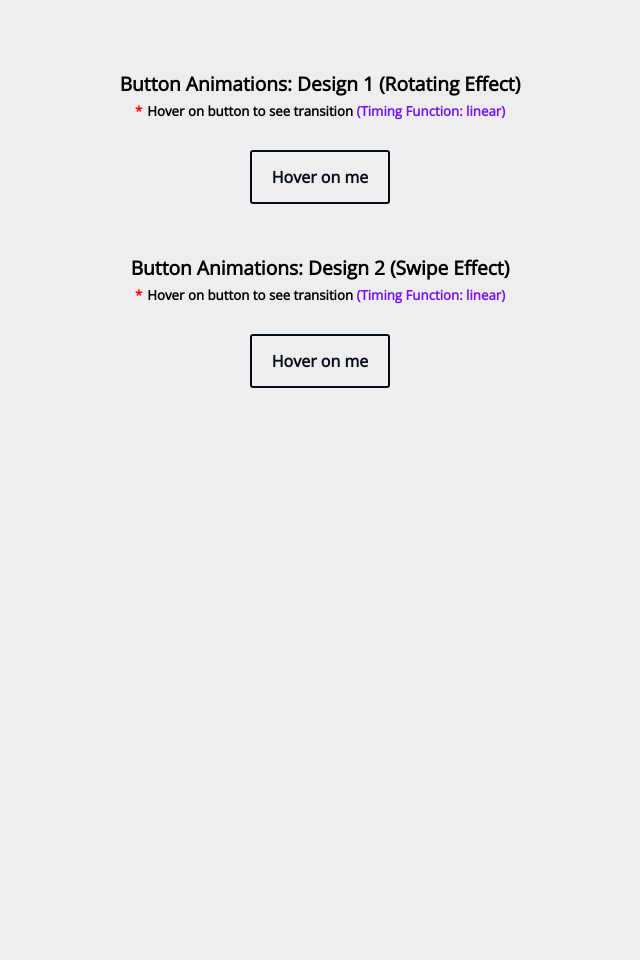
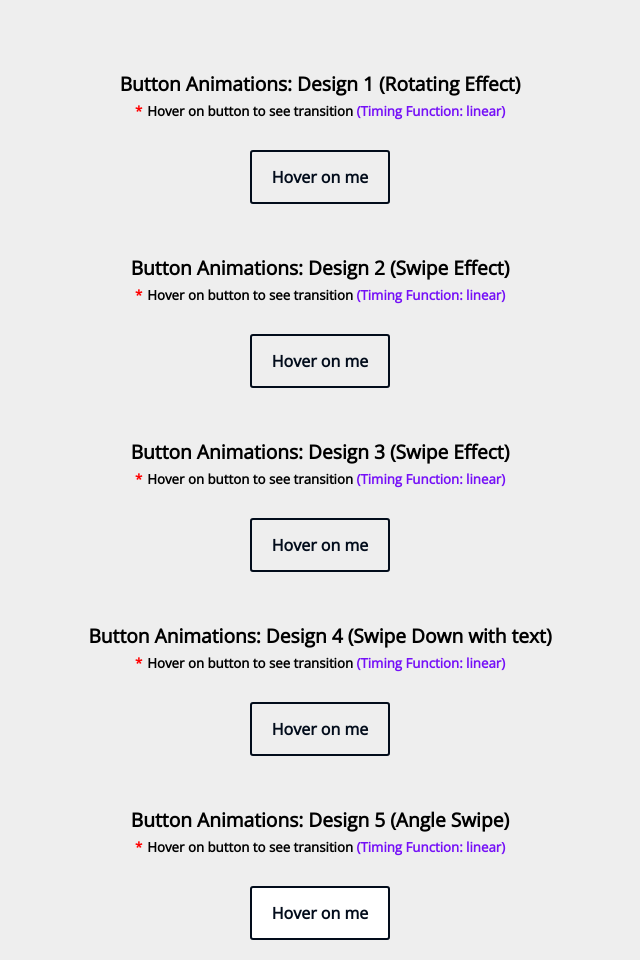
Before and after one commit to Yibaebi/css_animations, a plain HTML site: page Pages/Button Animations/Design 1/button_1.html in a window 1280 px wide. Shown: the whole page, without its empty margins (320-960 px from the left). Before the commit the page ends 800 px from the top, so only its background shows below. Drawn offline with nearby package versions, Linux system fonts and the light colour scheme.

Commit message:
add three new button effects using the transition property

```diff
--- a/Pages/Button Animations/Design 1/button_1.html
+++ b/Pages/Button Animations/Design 1/button_1.html
@@ -30,5 +30,25 @@
       <span class="title_emph">(Timing Function: linear)</span>
     </h5>
     <a class="button linear swipe">Hover on me</a>
+    <h4 style="margin-top: 50px">Button Animations: Design 3 (Swipe Effect)</h4>
+    <h5 style="margin-bottom: 10px">
+      <span class="title">*</span>Hover on button to see transition
+      <span class="title_emph">(Timing Function: linear)</span>
+    </h5>
+    <a class="button linear anim_3">Hover on me</a>
+    <h4 style="margin-top: 50px">
+      Button Animations: Design 4 (Swipe Down with text)
+    </h4>
+    <h5 style="margin-bottom: 10px">
+      <span class="title">*</span>Hover on button to see transition
+      <span class="title_emph">(Timing Function: linear)</span>
+    </h5>
+    <a class="button linear swipe-with-text">Hover on me</a>
+    <h4 style="margin-top: 50px">Button Animations: Design 5 (Angle Swipe)</h4>
+    <h5 style="margin-bottom: 10px">
+      <span class="title">*</span>Hover on button to see transition
+      <span class="title_emph">(Timing Function: linear)</span>
+    </h5>
+    <a class="button linear angle-swipe">Hover on me</a>
   </body>
 </html>
--- a/Pages/Button Animations/button_animations.css
+++ b/Pages/Button Animations/button_animations.css
@@ -12,7 +12,8 @@
   overflow: hidden;
 }
 
-.button::after {
+.button::after,
+.button::before {
   position: absolute;
   content: '';
   width: 100%;
@@ -49,3 +50,74 @@
 .button.swipe:hover::after {
   transform: translateX(0%);
 }
+
+/* animation 3 */
+.button.anim_3:hover {
+  color: white;
+}
+.button.anim_3::after,
+.button.anim_3::before {
+  top: 0px;
+  left: 0px;
+  background-color: #020c1b;
+  transform: rotateX(90deg);
+  transition: transform 0.6s ease-out;
+  z-index: -1;
+}
+.button.anim_3:hover::after {
+  transform: rotateX(0deg);
+}
+.button.anim_3::before {
+  transform: rotateY(90deg);
+}
+.button.anim_3:hover::before {
+  transform: rotateY(0deg);
+}
+
+/* Swipe down with text */
+.button.swipe-with-text {
+  position: relative;
+}
+
+.button.swipe-with-text:after {
+  content: 'You did it';
+  background-color: #7410f7;
+  color: white;
+  left: 0px;
+  top: -100%;
+  display: flex;
+  align-items: center;
+  justify-content: center;
+  transition: all 0.5s;
+}
+.button.swipe-with-text:hover::after {
+  top: 0px;
+}
+
+/* Angle Swipe */
+
+.button.angle-swipe {
+  background-color: white;
+  transition: all 0.7s ease-in-out;
+}
+.button.angle-swipe:hover {
+  background-color: #7410f7;
+  color: white;
+}
+
+.button.angle-swipe:after {
+  content: '';
+  background-color: #020c1b;
+  width: 150%;
+  height: 30px;
+  left: 0px;
+  bottom: 0;
+  transform: rotate(45deg) translate(-25%, 340%);
+  transition: all 0.6s ease-in-out;
+  transform-origin: center;
+}
+
+.button.angle-swipe:hover:after {
+  background-color: #020c1b;
+  transform: rotate(45deg) translate(-25%, -220%);
+}
```
